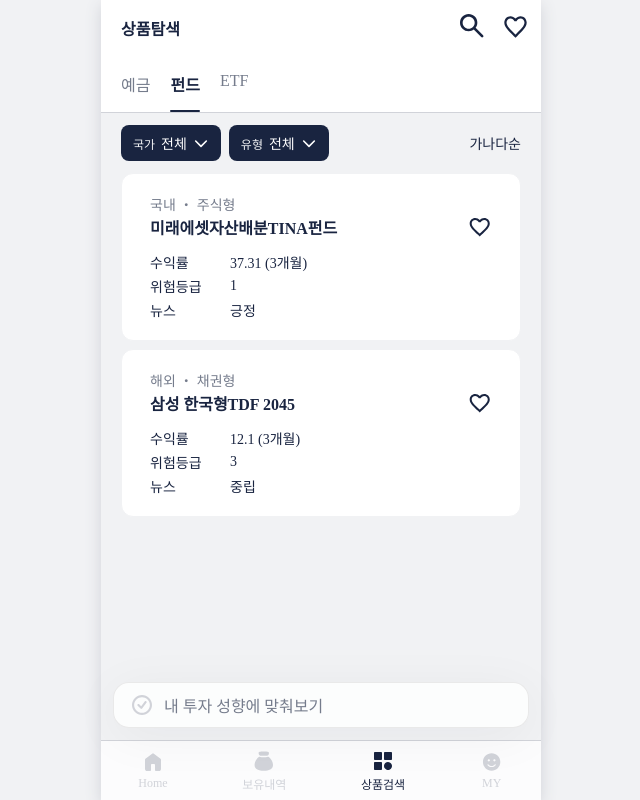
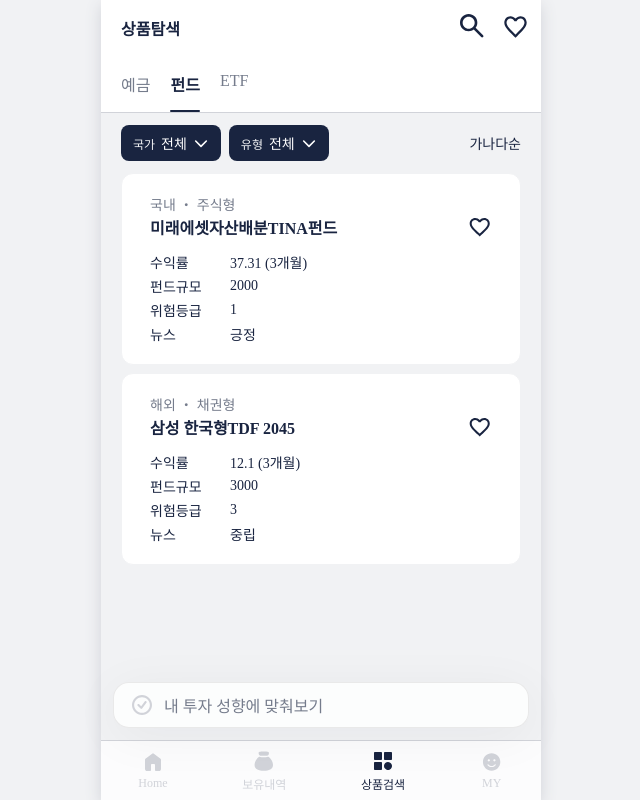
Before and after one commit to cho-seung-hoon/portfolio-finsight, a Vue app: page /list/deposit in a window 1280 px wide. Both pictures are taken after a click on the element "펀드". Shown: the whole page, without its empty margins (319-959 px from the left). Built offline with nearby package versions, Linux system fonts and the light colour scheme; a web font is replaced by a local one.

Commit message:
:bug: fix : 펀드규모 추가 / DepositItem 수정

```diff
--- a/src/components/list/DepositItem.vue
+++ b/src/components/list/DepositItem.vue
@@ -3,11 +3,11 @@
     class="deposit-item-container"
     @click="goToDetail">
     <section class="deposit-item-header-section">
+      <div class="deposit-item-sub-title">{{ item.company_name }}</div>
       <header class="deposit-item-header">
         {{ item.product_name }}
         <IconHeartStroke />
       </header>
-      <div class="deposit-item-sub-title">{{ item.company_name }}</div>
     </section>
     <section class="deposit-item-content-section">
       <div class="info-row">
--- a/src/components/list/FundItem.vue
+++ b/src/components/list/FundItem.vue
@@ -13,6 +13,10 @@
       <div class="info-row">
         <span class="label">수익률</span>
         <span class="value">{{ item.rate_of_return }} (3개월)</span>
+      </div>
+      <div class="info-row">
+        <span class="label">펀드규모</span>
+        <span class="value">{{ item.scale }}</span>
       </div>
       <div class="info-row">
         <span class="label">위험등급</span>
--- a/src/pages/list/ListFundPage.vue
+++ b/src/pages/list/ListFundPage.vue
@@ -38,6 +38,7 @@ const funds = [
     fund_type: '주식형',
     product_name: '미래에셋자산배분TINA펀드',
     rate_of_return: 37.31,
+    scale: 2000,
     risk_grade: 1,
     news_response: '긍정'
   },
@@ -47,6 +48,7 @@ const funds = [
     fund_type: '채권형',
     product_name: '삼성 한국형TDF 2045',
     rate_of_return: 12.1,
+    scale: 3000,
     risk_grade: 3,
     news_response: '중립'
   }
```
